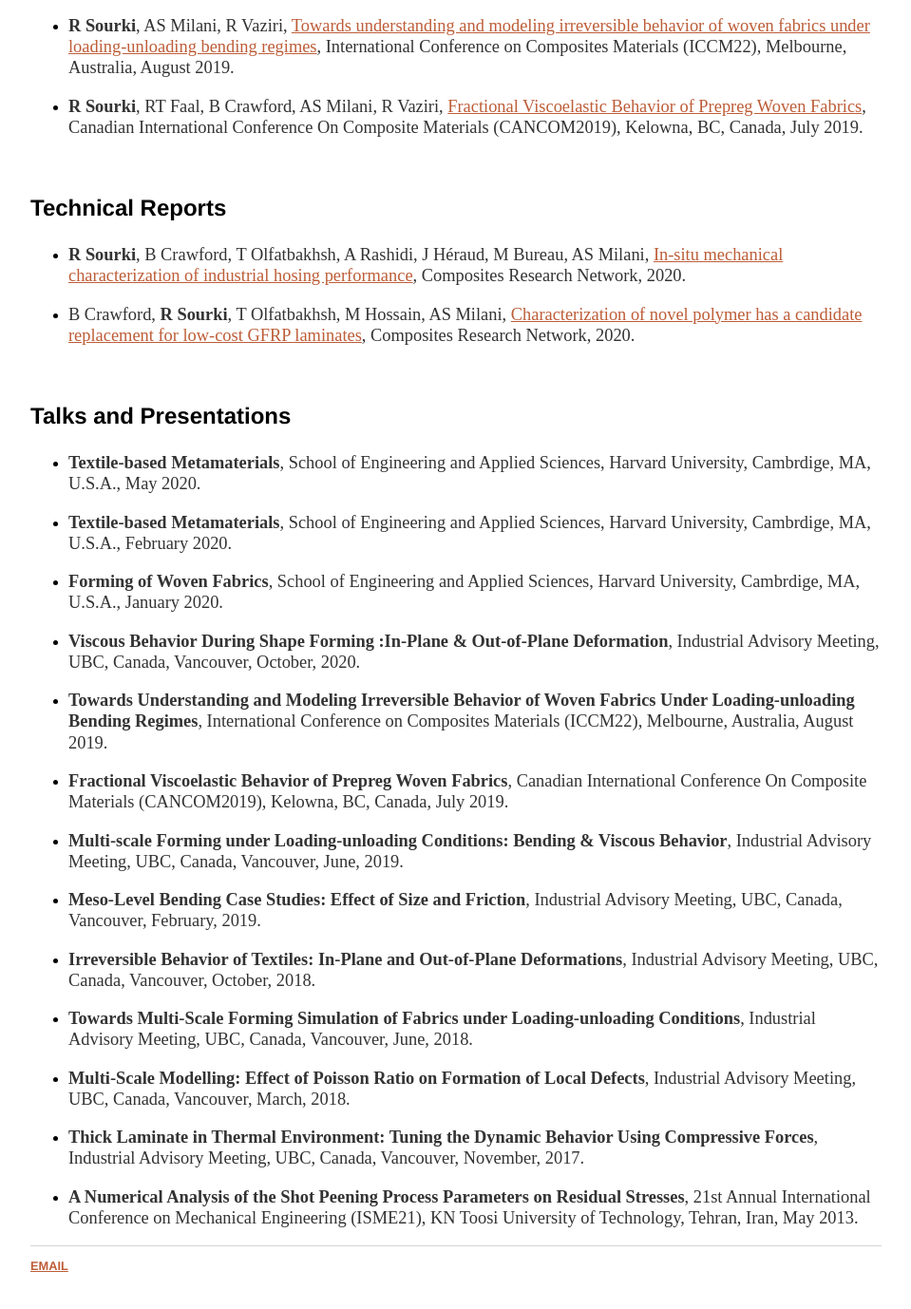
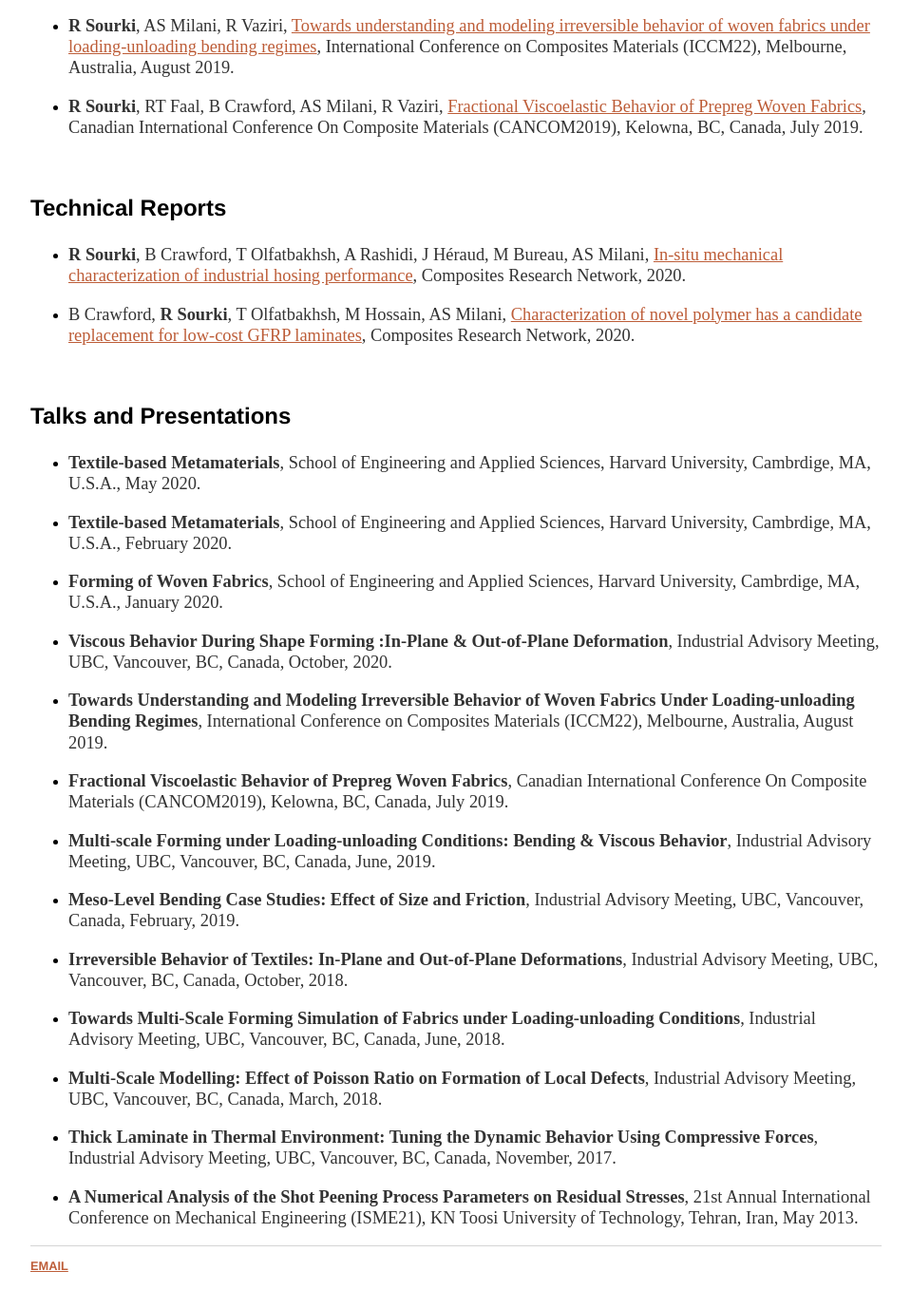
Before and after one commit to rsourki/rsourki.github.io, a Jekyll site: the page built from publications/index.html, in a window 1280 px wide and 1400 px high, scrolled down 726 px. Shown: the top 1378 px of the window at 95% size, without its empty margins (160-1119 px from the left). Built offline with Jekyll 4.4.1, drawn with Linux system fonts in a browser that asks for light colours.

Commit message:
Update index.html

```diff
--- a/publications/index.html
+++ b/publications/index.html
@@ -43,15 +43,15 @@
  <li><p><b>Textile-based Metamaterials</b>, School of Engineering and Applied Sciences, Harvard University, Cambrdige, MA, U.S.A., May 2020.</p></li>
  <li><p><b>Textile-based Metamaterials</b>, School of Engineering and Applied Sciences, Harvard University, Cambrdige, MA, U.S.A., February 2020.</p></li>
  <li><p><b>Forming of Woven Fabrics</b>, School of Engineering and Applied Sciences, Harvard University, Cambrdige, MA, U.S.A., January 2020.</p></li>
- <li><p><b>Viscous Behavior During Shape Forming :In-Plane & Out-of-Plane Deformation</b>, Industrial Advisory Meeting, UBC, Canada, Vancouver, October, 2020.</p></li>
+ <li><p><b>Viscous Behavior During Shape Forming :In-Plane & Out-of-Plane Deformation</b>, Industrial Advisory Meeting, UBC, Vancouver, BC, Canada, October, 2020.</p></li>
  <li><p><b>Towards Understanding and Modeling Irreversible Behavior of Woven Fabrics Under Loading-unloading Bending Regimes</b>, International Conference on Composites Materials (ICCM22), Melbourne, Australia, August 2019.</p></li>
  <li><p><b>Fractional Viscoelastic Behavior of Prepreg Woven Fabrics</b>, Canadian International Conference On Composite Materials (CANCOM2019), Kelowna, BC, Canada, July 2019.</p></li>
- <li><p><b>Multi-scale Forming under Loading-unloading Conditions: Bending & Viscous Behavior</b>, Industrial Advisory Meeting, UBC, Canada, Vancouver, June, 2019.</p></li>
- <li><p><b>Meso-Level Bending Case Studies: Effect of Size and Friction</b>, Industrial Advisory Meeting, UBC, Canada, Vancouver, February, 2019.</p></li>
- <li><p><b>Irreversible Behavior of Textiles: In-Plane and Out-of-Plane Deformations</b>, Industrial Advisory Meeting, UBC, Canada, Vancouver, October, 2018.</p></li>
- <li><p><b>Towards Multi-Scale Forming Simulation of Fabrics under Loading-unloading Conditions</b>, Industrial Advisory Meeting, UBC, Canada, Vancouver, June, 2018.</p></li>
- <li><p><b>Multi-Scale Modelling: Effect of Poisson Ratio on Formation of Local Defects</b>, Industrial Advisory Meeting, UBC, Canada, Vancouver, March, 2018.</p></li>
- <li><p><b>Thick Laminate in Thermal Environment: Tuning the Dynamic Behavior Using Compressive Forces</b>, Industrial Advisory Meeting, UBC, Canada, Vancouver, November, 2017.</p></li>
+ <li><p><b>Multi-scale Forming under Loading-unloading Conditions: Bending & Viscous Behavior</b>, Industrial Advisory Meeting, UBC, Vancouver, BC, Canada, June, 2019.</p></li>
+ <li><p><b>Meso-Level Bending Case Studies: Effect of Size and Friction</b>, Industrial Advisory Meeting, UBC, Vancouver, Canada, February, 2019.</p></li>
+ <li><p><b>Irreversible Behavior of Textiles: In-Plane and Out-of-Plane Deformations</b>, Industrial Advisory Meeting, UBC, Vancouver, BC, Canada, October, 2018.</p></li>
+ <li><p><b>Towards Multi-Scale Forming Simulation of Fabrics under Loading-unloading Conditions</b>, Industrial Advisory Meeting, UBC, Vancouver, BC, Canada, June, 2018.</p></li>
+ <li><p><b>Multi-Scale Modelling: Effect of Poisson Ratio on Formation of Local Defects</b>, Industrial Advisory Meeting, UBC, Vancouver, BC, Canada, March, 2018.</p></li>
+ <li><p><b>Thick Laminate in Thermal Environment: Tuning the Dynamic Behavior Using Compressive Forces</b>, Industrial Advisory Meeting, UBC, Vancouver, BC, Canada, November, 2017.</p></li>
  <li><p><b>A Numerical Analysis of the Shot Peening Process Parameters on Residual Stresses</b>, 21st Annual International Conference on Mechanical Engineering (ISME21), KN Toosi University of Technology, Tehran, Iran, May 2013.</p></li>
 
 </div><!-- /.blurb -->
```
